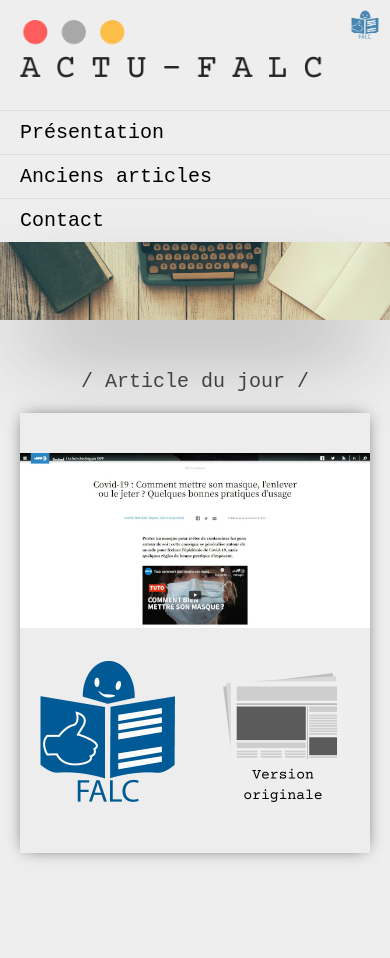
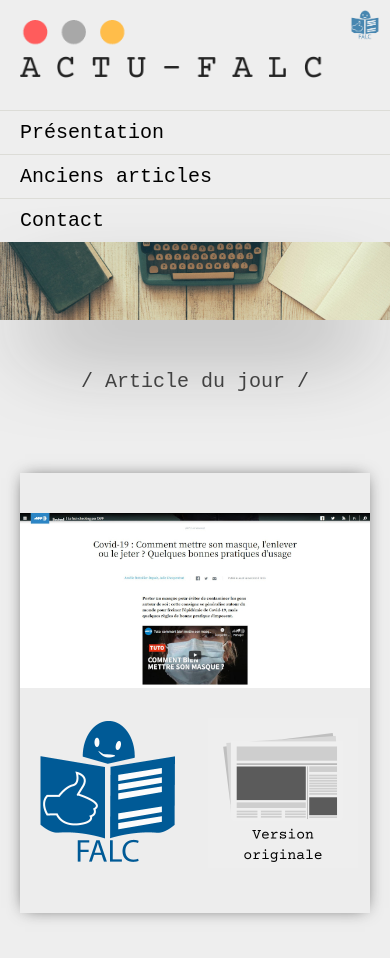
Before and after one commit to romhappy/actu-falc, a plain HTML site: page index.html in a window 390 px wide. Shown: the top 958 px of the page. Drawn offline with Linux system fonts and the light colour scheme; files that its build step writes are made by us from their sources.

Commit message:
ajout margin des article en mobile responsive

```diff
--- a/css/main.css
+++ b/css/main.css
@@ -228,7 +228,7 @@ footer{
                 "img img"
                 "logo1 logo2";
         justify-items: center;
-        margin:0;
+        margin:80px 0;
     }
 
     .logo1,.logo2{
```
